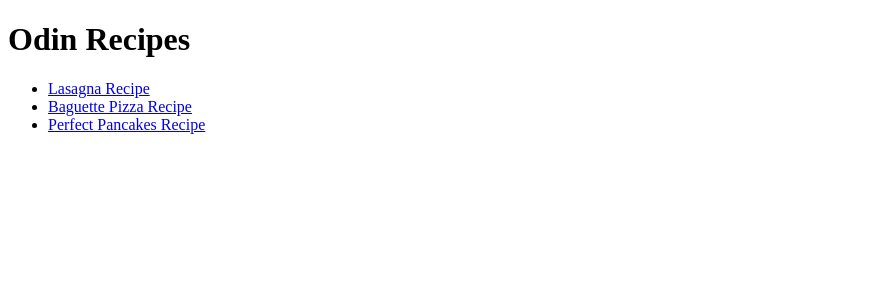
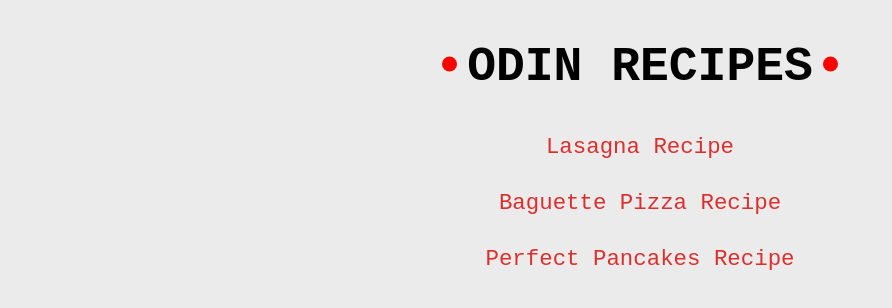
Before and after one commit to sofyanAlzawali/odin-recipes, a plain HTML site: page index.html in a window 1280 px wide. Shown: the whole page, without its empty margins (0-892 px from the left). Drawn offline with Linux system fonts and the light colour scheme.

Commit message:
add styles to index.html

```diff
--- a/index.html
+++ b/index.html
@@ -3,6 +3,7 @@
 <head>
     <meta charset="UTF-8">
     <meta name="viewport" content="width=device-width, initial-scale=1.0">
+    <link rel="stylesheet" href="./style.css">
     <title>Odin Recipes</title>
 </head>
 <body>
--- a/style.css
+++ b/style.css
@@ -0,0 +1,57 @@
+* {
+    padding: 0;
+    margin: 0;
+    box-sizing: border-box;
+}
+
+body {
+    font-family: 'Courier New', Courier, monospace;
+    background-color: #ebebeb;
+    text-align: center;
+}
+
+h1 {
+    font-size: 3em;
+    margin: 40px auto;
+    text-transform: uppercase;
+    position: relative;
+    width: fit-content;
+}
+
+h1::before {
+    content: "";
+    background-color: red;
+    width: 15px;
+    height: 15px;
+    border-radius: 50%;
+    position: absolute;
+    left: -25px;
+    top: 45%;
+    transform: translateY(-50%);
+}
+h1::after {
+    content: "";
+    background-color: red;
+    width: 15px;
+    height: 15px;
+    border-radius: 50%;
+    position: absolute;
+    right: -25px;
+    top: 45%;
+    transform: translateY(-50%);
+}
+
+
+ul {
+    list-style: none;
+    display: flex;
+    flex-direction: column;
+    align-items: center;
+    gap: 30px;
+}
+
+ul li a {
+    font-size: 1.4em;
+    color: rgb(221, 46, 46);
+    text-decoration-line: none;
+}
```
